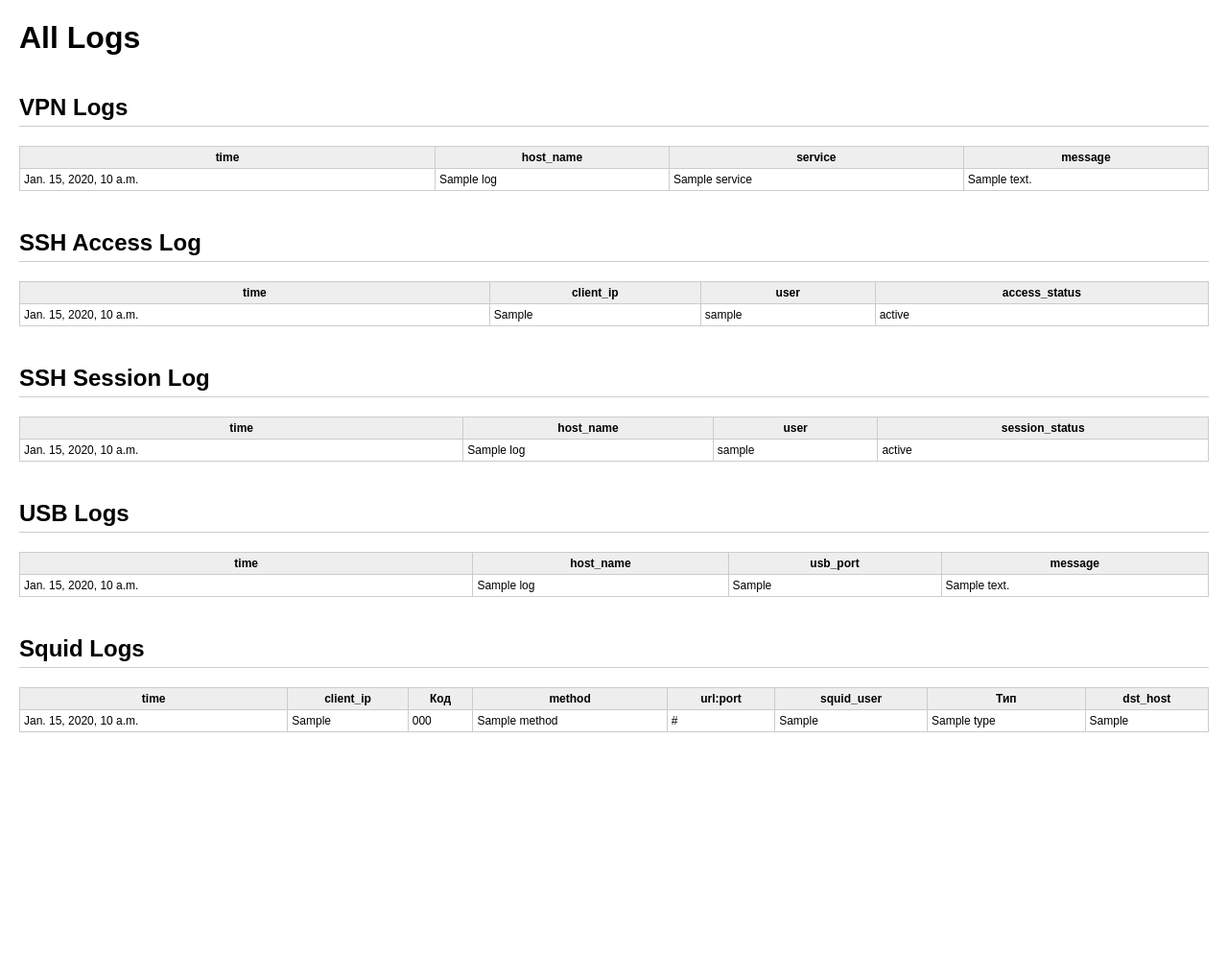
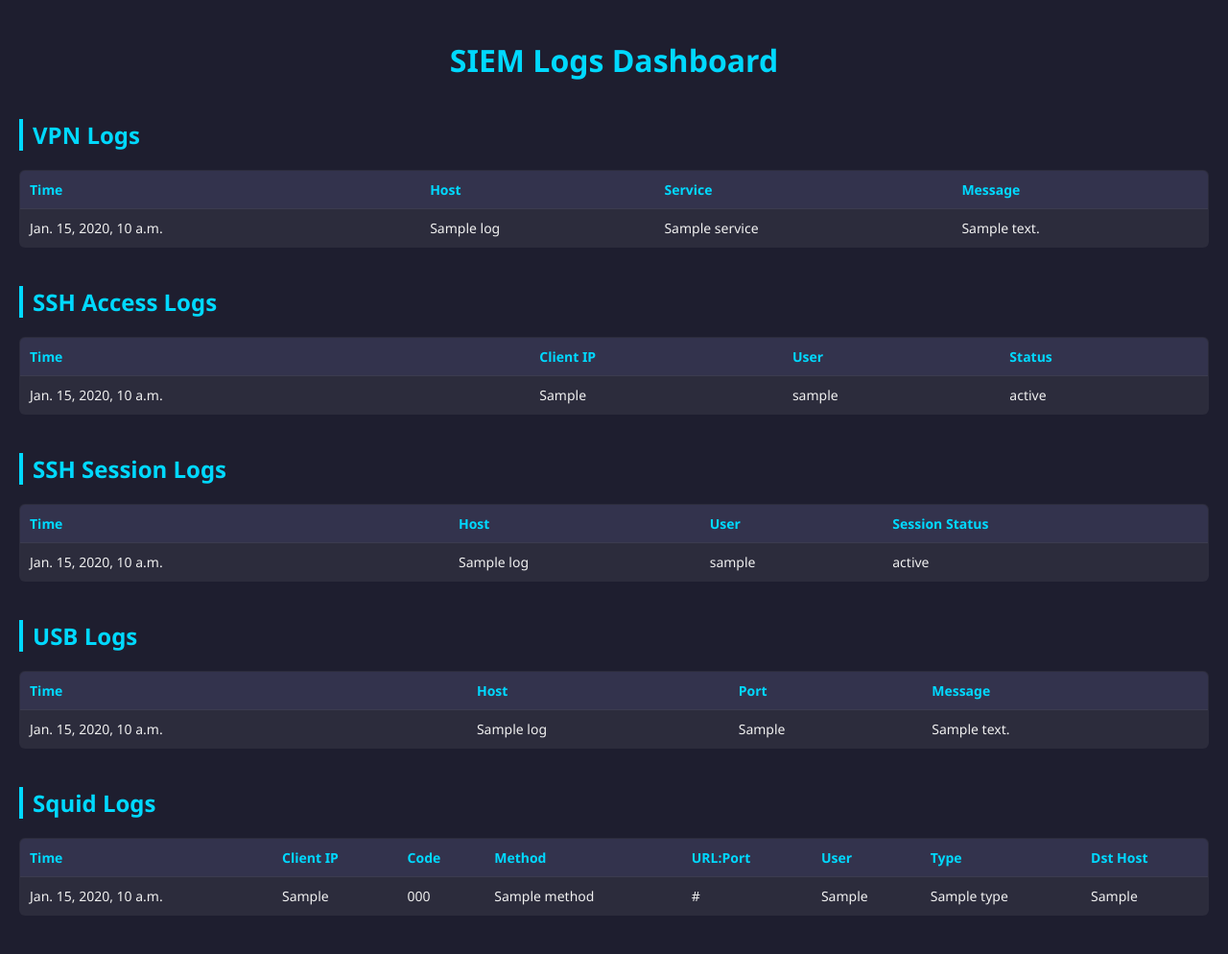
Before and after one commit to PipsOsipov/SIEM_system, a Django app: template pips-ui/logs_monitoring/templates/logs_monitoring/all_logs.html in a window 1280 px wide. Shown: the whole page at 96% size. Before the commit the page ends 763 px from the top, so only its background shows below. Run offline with Django 5.2, Linux system fonts and the light colour scheme; the template is opened without the code that fills it: most values are stand-ins (such as "Sample title", 1, 10 or a date in 2020); data that the repository does not hold is empty.

Commit message:
Making beautiful. brrrr...

```diff
--- a/pips-ui/logs_monitoring/templates/logs_monitoring/all_logs.html
+++ b/pips-ui/logs_monitoring/templates/logs_monitoring/all_logs.html
@@ -1,21 +1,87 @@
 <!DOCTYPE html>
-<html>
+<html lang="en">
 <head>
-    <title>SIEM_LOGS</title>
+    <meta charset="UTF-8">
+    <title>SIEM Logs Dashboard</title>
     <style>
-        body { font-family: Arial, sans-serif; margin: 20px; }
-        h2 { border-bottom: 1px solid #ccc; padding-bottom: 5px; margin-top: 40px; }
-        table { border-collapse: collapse; width: 100%; margin-bottom: 30px; }
-        th, td { border: 1px solid #ccc; padding: 4px; font-size: 12px; }
-        th { background: #eee; }
+        :root {
+            --bg-color: #1e1e2f;
+            --card-color: #2c2c3c;
+            --text-color: #f0f0f0;
+            --accent-color: #00d9ff;
+            --border-color: #3c3c4f;
+        }
+
+        body {
+            background-color: var(--bg-color);
+            color: var(--text-color);
+            font-family: 'Segoe UI', Tahoma, sans-serif;
+            margin: 0;
+            padding: 20px;
+        }
+
+        h1 {
+            text-align: center;
+            color: var(--accent-color);
+            margin-bottom: 40px;
+        }
+
+        h2 {
+            margin-top: 40px;
+            color: var(--accent-color);
+            border-left: 4px solid var(--accent-color);
+            padding-left: 10px;
+        }
+
+        table {
+            width: 100%;
+            border-collapse: collapse;
+            margin: 20px 0;
+            background-color: var(--card-color);
+            border: 1px solid var(--border-color);
+            border-radius: 6px;
+            overflow: hidden;
+        }
+
+        thead {
+            background-color: #33334d;
+            position: sticky;
+            top: 0;
+        }
+
+        th, td {
+            padding: 10px;
+            text-align: left;
+            border-bottom: 1px solid var(--border-color);
+            font-size: 14px;
+        }
+
+        th {
+            color: var(--accent-color);
+            font-weight: 600;
+        }
+
+        tr:hover {
+            background-color: #3a3a55;
+        }
+
+        @media (max-width: 768px) {
+            th, td {
+                font-size: 12px;
+                padding: 6px;
+            }
+        }
     </style>
 </head>
 <body>
-    <h1>All Logs</h1>
+    <h1>SIEM Logs Dashboard</h1>
 
     <h2>VPN Logs</h2>
     <table>
-        <tr><th>time</th><th>host_name</th><th>service</th><th>message</th></tr>
+        <thead>
+            <tr><th>Time</th><th>Host</th><th>Service</th><th>Message</th></tr>
+        </thead>
+        <tbody>
         {% for log in vpn_logs %}
         <tr>
             <td>{{ log.timestamp }}</td>
@@ -24,11 +90,15 @@
             <td>{{ log.message }}</td>
         </tr>
         {% endfor %}
+        </tbody>
     </table>
 
-    <h2>SSH Access Log</h2>
+    <h2>SSH Access Logs</h2>
     <table>
-        <tr><th>time</th><th>client_ip</th><th>user</th><th>access_status</th></tr>
+        <thead>
+            <tr><th>Time</th><th>Client IP</th><th>User</th><th>Status</th></tr>
+        </thead>
+        <tbody>
         {% for log in ssh_access_logs %}
         <tr>
             <td>{{ log.timestamp }}</td>
@@ -37,11 +107,15 @@
             <td>{{ log.status }}</td>
         </tr>
         {% endfor %}
+        </tbody>
     </table>
 
-    <h2>SSH Session Log</h2>
+    <h2>SSH Session Logs</h2>
     <table>
-        <tr><th>time</th><th>host_name</th><th>user</th><th>session_status</th></tr>
+        <thead>
+            <tr><th>Time</th><th>Host</th><th>User</th><th>Session Status</th></tr>
+        </thead>
+        <tbody>
         {% for log in ssh_session_logs %}
         <tr>
             <td>{{ log.timestamp }}</td>
@@ -50,11 +124,15 @@
             <td>{{ log.session_status }}</td>
         </tr>
         {% endfor %}
+        </tbody>
     </table>
 
     <h2>USB Logs</h2>
     <table>
-        <tr><th>time</th><th>host_name</th><th>usb_port</th><th>message</th></tr>
+        <thead>
+            <tr><th>Time</th><th>Host</th><th>Port</th><th>Message</th></tr>
+        </thead>
+        <tbody>
         {% for log in usb_logs %}
         <tr>
             <td>{{ log.timestamp }}</td>
@@ -63,14 +141,18 @@
             <td>{{ log.message }}</td>
         </tr>
         {% endfor %}
+        </tbody>
     </table>
 
     <h2>Squid Logs</h2>
     <table>
-        <tr>
-            <th>time</th><th>client_ip</th><th>Код</th><th>method</th>
-            <th>url:port</th><th>squid_user</th><th>Тип</th><th>dst_host</th>
-        </tr>
+        <thead>
+            <tr>
+                <th>Time</th><th>Client IP</th><th>Code</th><th>Method</th>
+                <th>URL:Port</th><th>User</th><th>Type</th><th>Dst Host</th>
+            </tr>
+        </thead>
+        <tbody>
         {% for log in squid_logs %}
         <tr>
             <td>{{ log.timestamp }}</td>
@@ -83,6 +165,7 @@
             <td>{{ log.dst_host }}</td>
         </tr>
         {% endfor %}
+        </tbody>
     </table>
 </body>
 </html>
```
